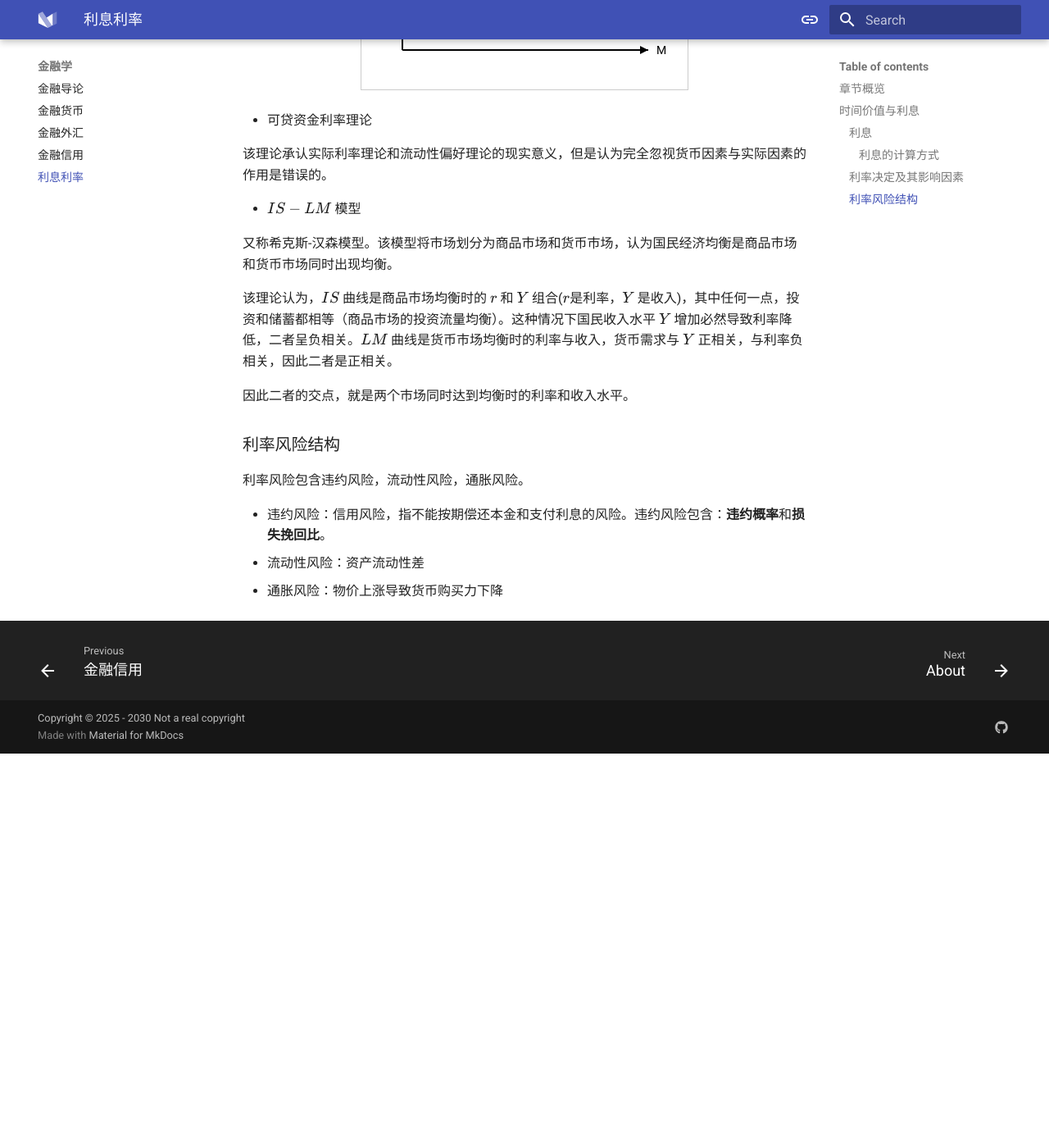
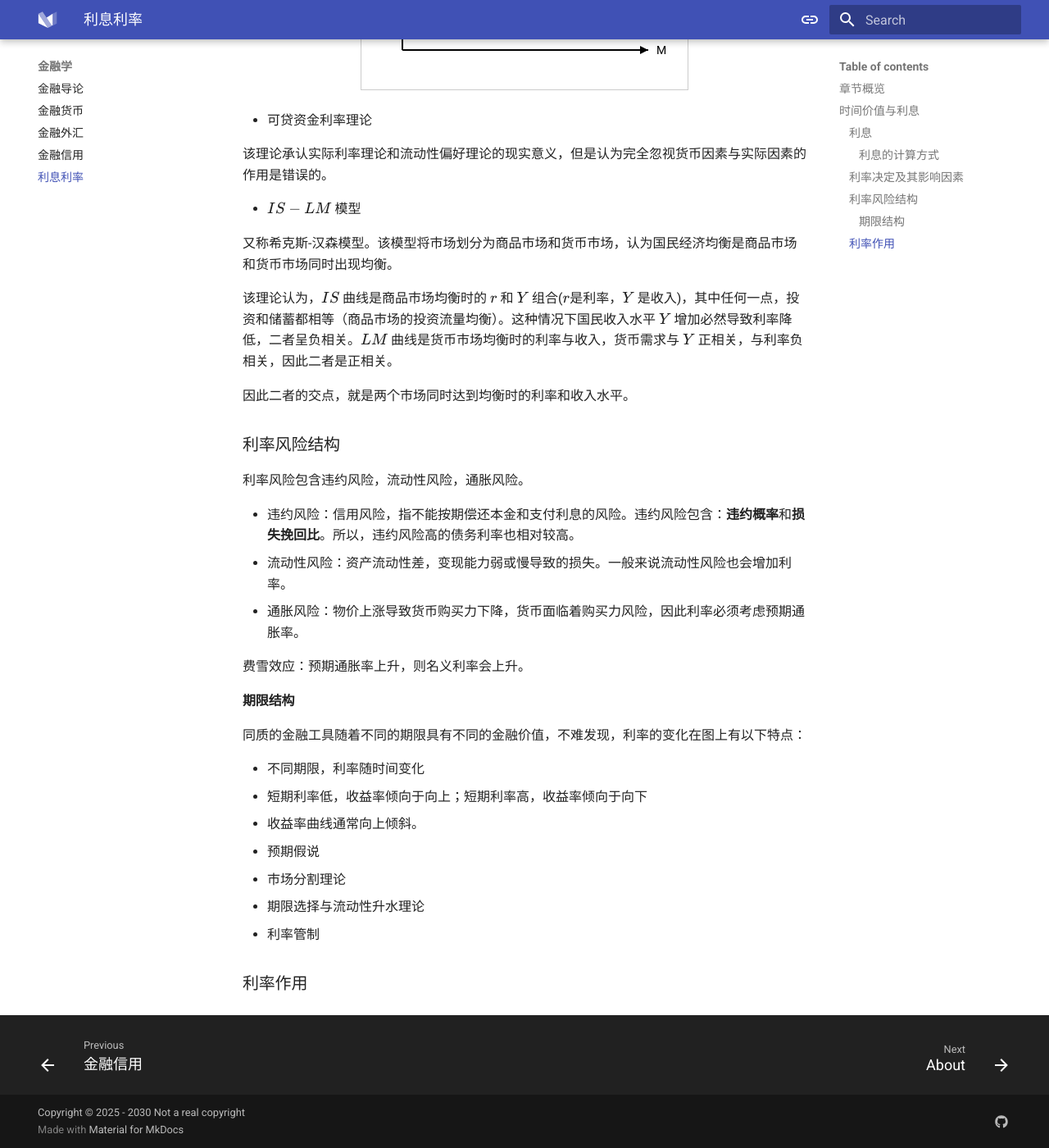
Before and after one commit to HarudogMyLand/FuckEconomicNote, an MkDocs documentation site: the page built from docs/finance/finance5.md, in a window 1280 px wide and 1400 px high, scrolled down 3539 px. Shown: the whole window at 82% size. Built offline with MkDocs 1.6.1 and Material for MkDocs 9.7.7, drawn with Linux system fonts in a browser that asks for light colours; before the commit the page ends 4458 px from its top, so only the background shows below that.

Commit message:
update blog

```diff
--- a/docs/finance/finance5.md
+++ b/docs/finance/finance5.md
@@ -154,6 +154,23 @@ $$
 
 利率风险包含违约风险，流动性风险，通胀风险。
 
-- 违约风险：信用风险，指不能按期偿还本金和支付利息的风险。违约风险包含：**违约概率**和**损失挽回比**。
-- 流动性风险：资产流动性差
-- 通胀风险：物价上涨导致货币购买力下降
+- 违约风险：信用风险，指不能按期偿还本金和支付利息的风险。违约风险包含：**违约概率**和**损失挽回比**。所以，违约风险高的债务利率也相对较高。
+- 流动性风险：资产流动性差，变现能力弱或慢导致的损失。一般来说流动性风险也会增加利率。
+- 通胀风险：物价上涨导致货币购买力下降，货币面临着购买力风险，因此利率必须考虑预期通胀率。
+
+费雪效应：预期通胀率上升，则名义利率会上升。
+
+#### 期限结构
+
+同质的金融工具随着不同的期限具有不同的金融价值，不难发现，利率的变化在图上有以下特点：
+
+- 不同期限，利率随时间变化
+- 短期利率低，收益率倾向于向上；短期利率高，收益率倾向于向下
+- 收益率曲线通常向上倾斜。
+
+1. 预期假说
+2. 市场分割理论
+3. 期限选择与流动性升水理论
+4. 利率管制
+
+### 利率作用
```
Also changed, not shown: docs/microeco/tutorial7.md (+1 -1 lines).
